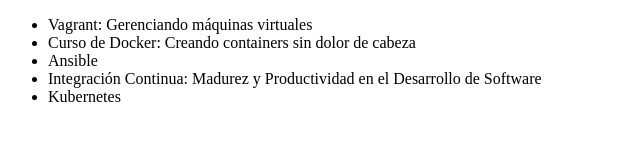
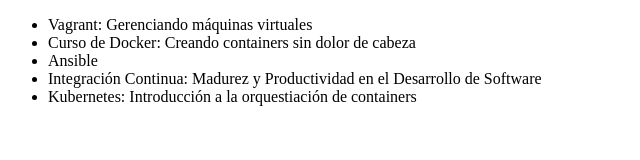
Before and after one commit to SoyFrancisco/alura-git, a plain HTML site: page index.html in a window 1280 px wide. Shown: the whole page, without its empty margins (0-640 px from the left). Drawn offline with Linux system fonts and the light colour scheme.

Commit message:
Modificando el nombre de curso de kubernetes

```diff
--- a/index.html
+++ b/index.html
@@ -10,7 +10,7 @@
             <li>Curso de Docker: Creando containers sin dolor de cabeza</li>
             <li>Ansible</li>
             <li>Integración Continua: Madurez y Productividad en el Desarrollo de Software</li>
-            <li>Kubernetes</li>
+            <li>Kubernetes: Introducción a la  orquestiación de containers</li>
         </ul>
     </body>
 </html>
```
